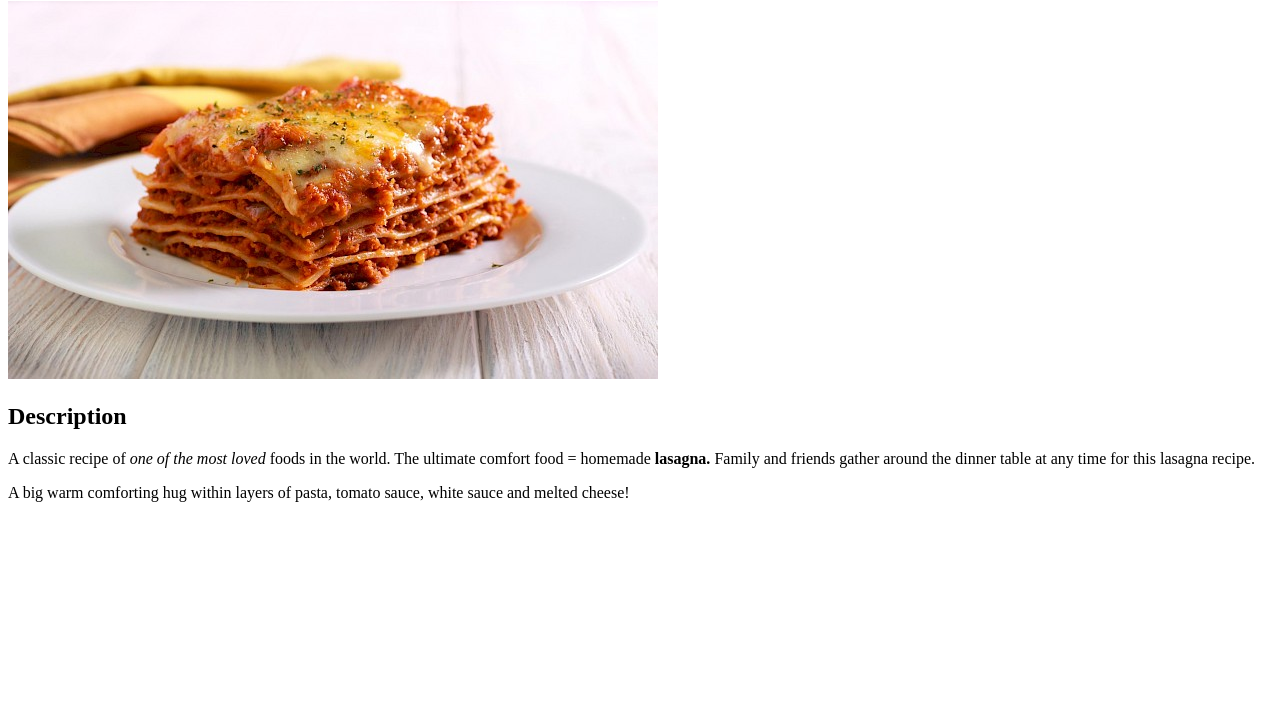
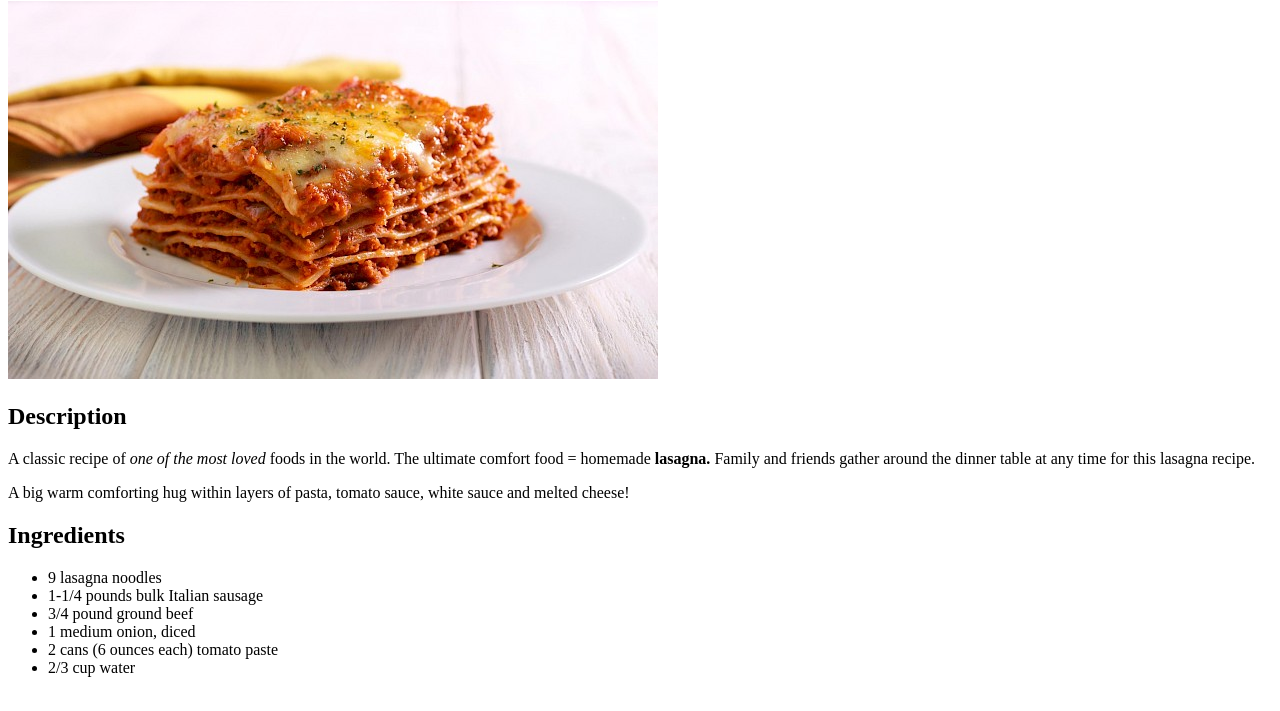
Before and after one commit to elpatrico11/odin-recipes, a plain HTML site: page recipes/lasagna.html in a window 1280 px wide. Shown: the part 79-790 px from the top of the page. Drawn offline with Linux system fonts and the light colour scheme.

Commit message:
Add ingredients

```diff
--- a/recipes/lasagna.html
+++ b/recipes/lasagna.html
@@ -9,8 +9,18 @@
         <img src="../img/lasagna.jpg" alt="lasagna image">
 
         <h2>Description</h2>
-        <p>A classic recipe of <em>one of the most loved</em> foods in the world. The ultimate comfort food = homemade <strong>lasagna.</strong> Family and friends gather around the dinner table at any time for this lasagna recipe. </p>
+            <p>A classic recipe of <em>one of the most loved</em> foods in the world. The ultimate comfort food = homemade <strong>lasagna.</strong> Family and friends gather around the dinner table at any time for this lasagna recipe. </p>
 
-        <p>A big warm comforting hug within layers of pasta, tomato sauce, white sauce and melted cheese!</p>
+            <p>A big warm comforting hug within layers of pasta, tomato sauce, white sauce and melted cheese!</p>
+
+        <h2>Ingredients</h2>
+            <ul>
+                <li>9 lasagna noodles</li>
+                <li>1-1/4 pounds bulk Italian sausage</li>
+                <li>3/4 pound ground beef</li>
+                <li>1 medium onion, diced</li>
+                <li>2 cans (6 ounces each) tomato paste</li>
+                <li>2/3 cup water</li>
+            </ul>
     </body>
 </html>
```
